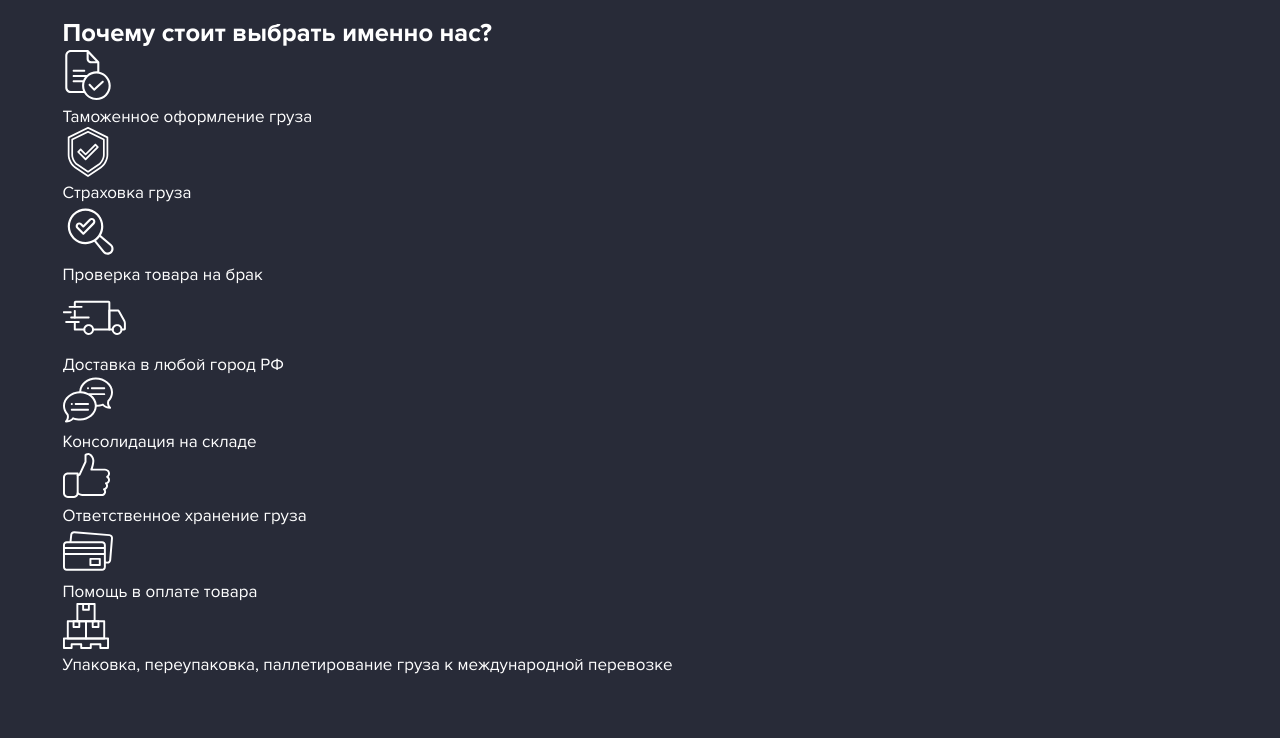
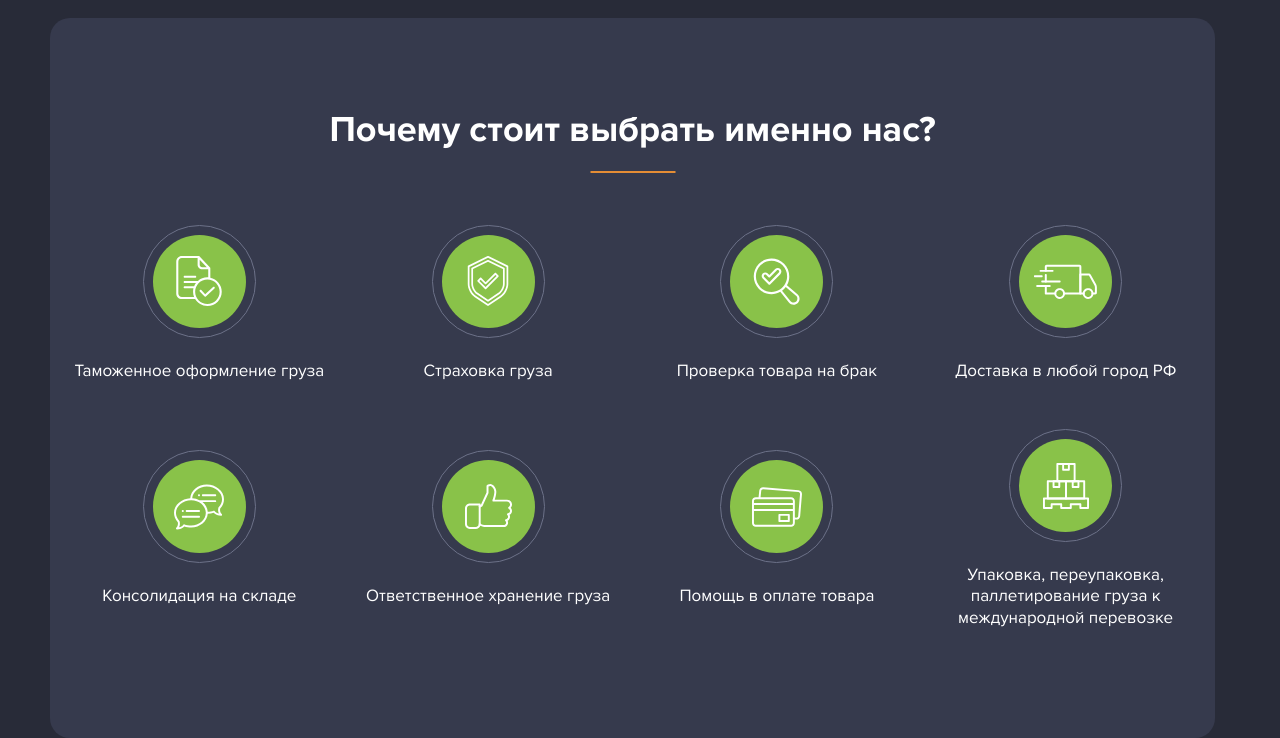
Before and after one commit to nikita-khveshchenko/master-tao-cargo, a website built with Vite: page index.html in a window 1280 px wide. Shown: the part 801-1539 px from the top of the page. Before the commit the page ends 1477 px from the top, so only its background shows below. Built offline with nearby package versions, Linux system fonts and the light colour scheme.

Commit message:
feat: add styles css section advantages

```diff
--- a/index.html
+++ b/index.html
@@ -130,10 +130,10 @@
           </div>
         </div>
       </section>
-      <section class="advantages">
-        <div class="container">
+      <section class="advantages container container--big">
+        <div class="advantages__inner">
           <h2 class="advantages__title decoration-title">Почему стоит выбрать именно нас?</h2>
-          <ul class="advantages__list">
+          <ul class="advantages__list container">
             <li class="advantages__item advantage-card">
               <div class="advantage-card__border">
                 <div class="advantage-card__background">
--- a/src/styles/base/fonts.css
+++ b/src/styles/base/fonts.css
@@ -36,3 +36,10 @@ h1, .h1 {
   font-size: 56px;
   line-height: 1.26;
 }
+
+h2, .h2 {
+  font-family: var(--font-family);
+  font-weight: 700;
+  font-size: 36px;
+  line-height: 1.24;
+}
--- a/src/styles/base/general.css
+++ b/src/styles/base/general.css
@@ -41,6 +41,21 @@ a {
   padding-inline: var(--container-padding-big-x);
 }
 
+.decoration-title {
+  position: relative;
+}
+
+.decoration-title::before {
+  position: absolute;
+  content: "";
+  bottom: -20px;
+  left: 50%;
+  translate: -50% 0;
+  width: 85px;
+  height: 2px;
+  background-color: var(--color-accent);
+}
+
 :focus-visible {
   outline: 2px dashed var(--color-white);
   outline-offset: 4px;
--- /dev/null
+++ b/src/styles/components/advantage-card.css
@@ -0,0 +1,28 @@
+.advantage-card {
+  display: flex;
+  flex-direction: column;
+  align-items: center;
+  justify-content: center;
+  row-gap: 22px;
+  text-align: center;
+}
+
+.advantage-card__border {
+  display: flex;
+  align-items: center;
+  justify-content: center;
+  width: 113px;
+  height: 113px;
+  border: 1px solid var(--color-gray-03);
+  border-radius: 50%;
+}
+
+.advantage-card__background {
+  display: flex;
+  align-items: center;
+  justify-content: center;
+  width: 93px;
+  height: 93px;
+  background-color: var(--color-green);
+  border-radius: 50%;
+}
--- a/src/styles/index.css
+++ b/src/styles/index.css
@@ -10,7 +10,9 @@
 @import url("./components/burger-menu.css");
 @import url("./components/icon.css");
 @import url("./components/slider.css");
+@import url("./components/advantage-card.css");
 
 /* Layout */
 @import url("./layout/header.css");
 @import url("./layout/hero.css");
+@import url("./layout/advantages.css");
--- /dev/null
+++ b/src/styles/layout/advantages.css
@@ -0,0 +1,18 @@
+.advantages__inner {
+  padding-top: 90px;
+  padding-bottom: 110px;
+  background-color: var(--color-gray-01);
+  border-radius: var(--border-radius);
+}
+
+.advantages__title {
+  text-align: center;
+  margin-bottom: 72px;
+}
+
+.advantages__list {
+  display: grid;
+  grid-template-columns: repeat(4, 1fr);
+  column-gap: 30px;
+  row-gap: 48px;
+}
```
